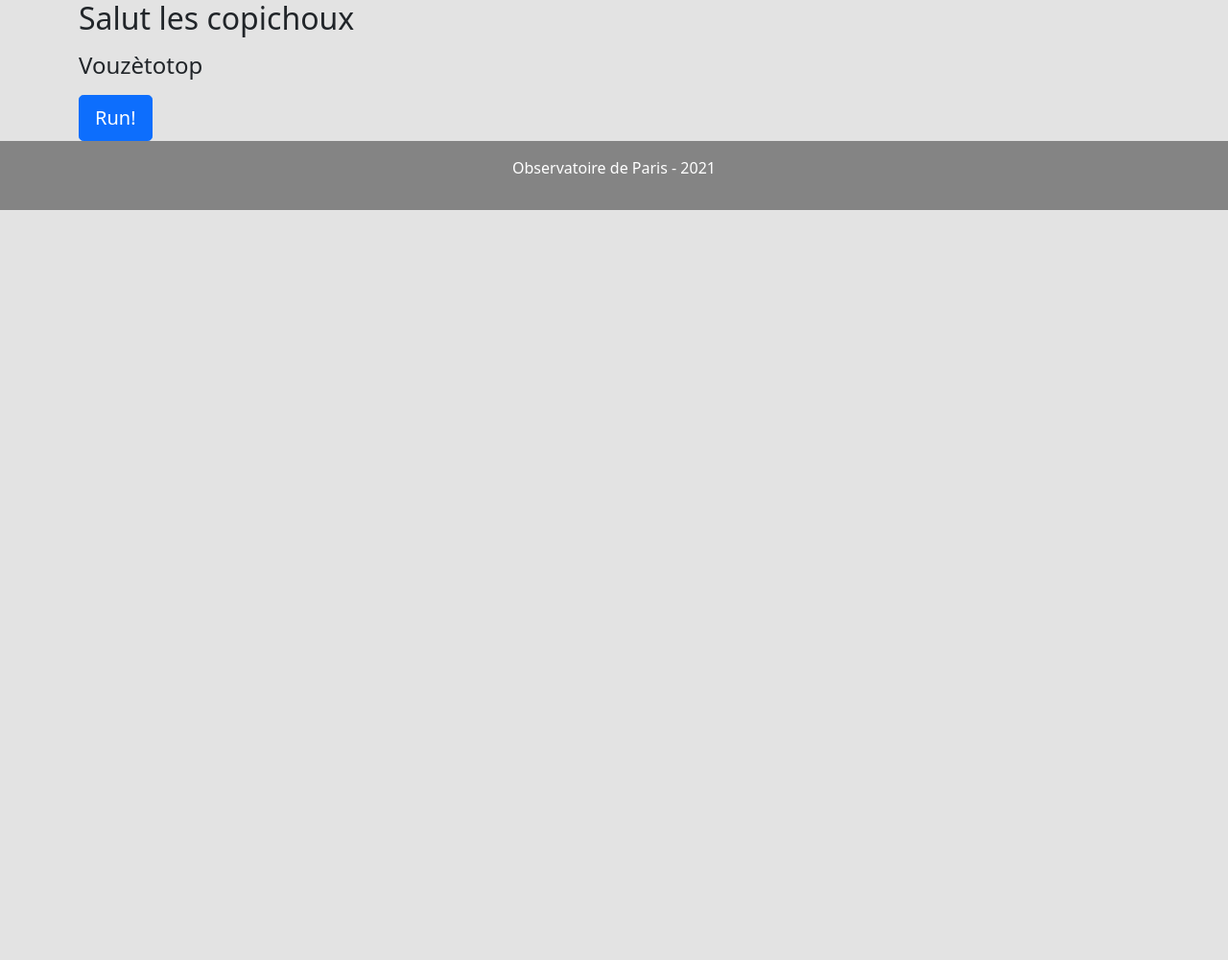
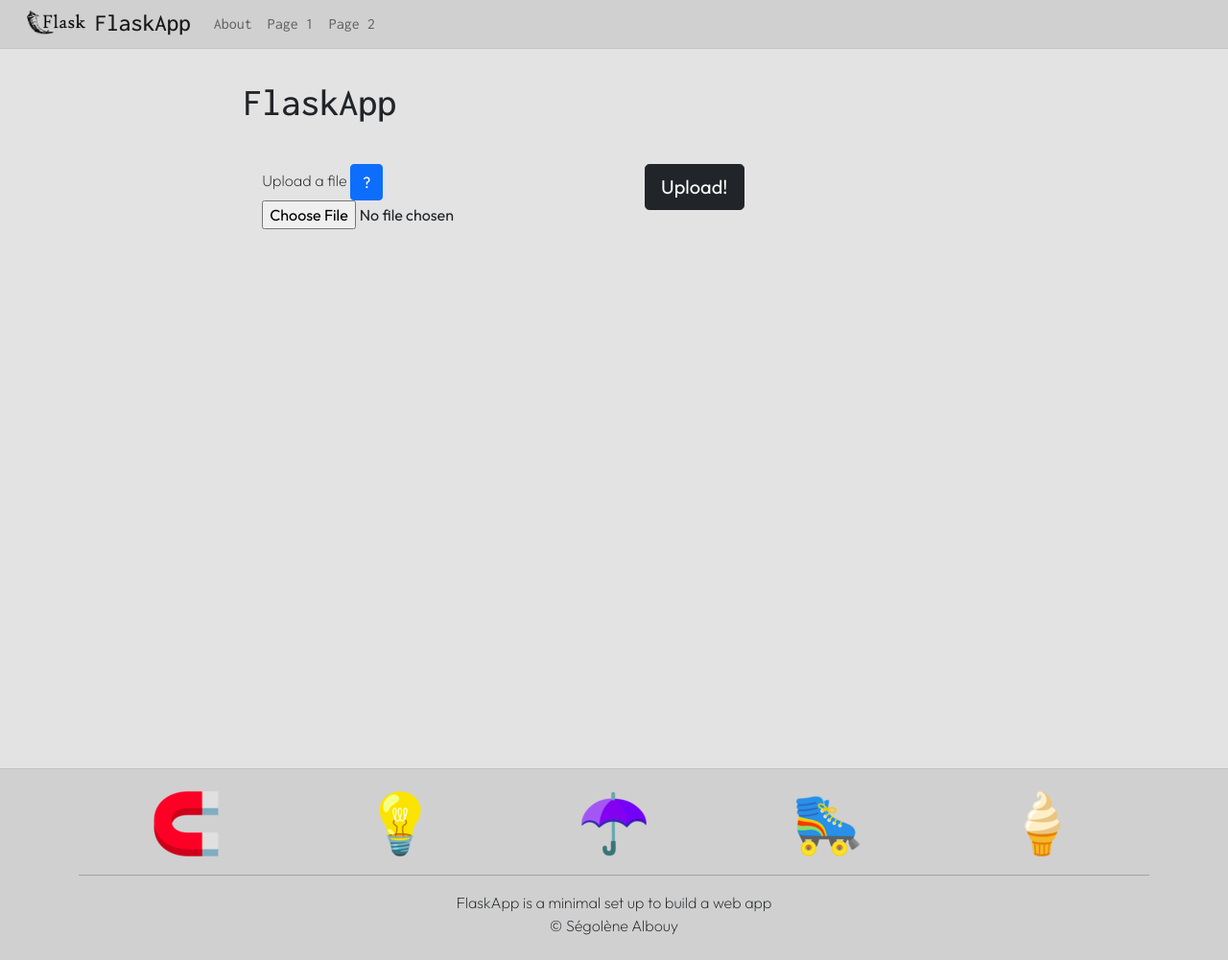
Before and after one commit to Segolene-Albouy/FlaskApp, a Flask app: page / in a window 1280 px wide. Shown: the whole page at 96% size. Before the commit the page ends 219 px from the top, so only its background shows below. Run offline with Flask 2, Linux system fonts and the light colour scheme; some libraries are stand-ins or nearby versions.

Commit message:
Restructure app, add pages, update requirements, etc.

```diff
--- a/app/routes/routes.py
+++ b/app/routes/routes.py
@@ -1,13 +1,25 @@
 from flask import render_template, request, flash, redirect, url_for, send_file
 from sqlalchemy import and_, or_, update
+from pathlib import Path
+from IPython.display import Image
+import json
 
 # from flask_login import current_user, login_user, logout_user, login_required
 from werkzeug.urls import url_parse
+from werkzeug.utils import secure_filename
 
 # from werkzeug import secure_filename
 from datetime import date
 
-from app.utils.const import TEMPLATE_DIR, STATIC_DIR, APP_NAME, CONFIG
+from app.utils.const import (
+    TEMPLATE_DIR,
+    STATIC_DIR,
+    APP_NAME,
+    UPLOAD_DIR,
+    OUTPUT_DIR,
+    CONFIG,
+)
+from app.utils.utils import empty_dir, check_extension
 
 from app.app import app, db
 
@@ -19,8 +31,34 @@ def global_jinja_variables():
 
 @app.route("/", methods=["GET", "POST"])
 def home():
+    # # # IMAGE UPLOAD
+    if request.method == "POST":
+        empty_dir(OUTPUT_DIR)
+
+        f = request.files["file"]  # request.files.get('image_name')
+        if f:
+            if check_extension(f.filename):
+                try:
+                    filename = secure_filename(f.filename)
+                    idx = 0
+                    filepath = Path(UPLOAD_DIR) / filename
+                    f.save(filepath)
+                    img = Image.open(filepath)
+
+                    # do something with image
+
+                    return redirect(url_for("prepare", id=idx))
+                except IOError as e:
+                    app.logger.exception(e)
+                    flash("Can't save and process file!", "error")
+                flash("Do not know what happened!", "error")
+            else:
+                flash("The file does not have the correct extension!", "error")
+        else:
+            flash("Error while importing the file!", "error")
+
+    return render_template("pages/index.html", title="Index")
     # person = Person.query.all()
-    return render_template("pages/index.html", title="Index")
 
 
 # @app.route("/post", methods=["POST"])
--- a/app/static/css/style.css
+++ b/app/static/css/style.css
@@ -1,7 +1,86 @@
+@import url('https://fonts.googleapis.com/css2?family=Inconsolata:wght@200;300;400;500;600;700;800;900&family=Outfit:wght@100;200;300;400;500&display=swap');
+
+:root {
+    --nav-grey: #d0d0d0;
+    --nav-grey-border: #c5c5c5;
+}
+
 html, body {
-  height: 100%;
+    height: 100%;
+    font-family: 'Outfit', sans-serif;
+    font-weight: 200;
+}
+
+h1, h2, h3, h4 {
+    font-family: 'Inconsolata', monospace;
 }
 
 body {
-  background-color: #e3e3e3;
+    background-color: #e3e3e3;
 }
+
+.vertical-align {
+    vertical-align: middle;
+    text-align: center;
+}
+img {
+    max-width: 100%;
+    vertical-align: middle;
+    display: inline-block;
+}
+
+table {
+    table-layout: fixed;
+    width: 100%;
+}
+
+/* FOOTER */
+.footer {
+    /*position: absolute;*/
+    /*bottom: 0;*/
+    width: 100%;
+    /* Set the fixed height of the footer here */
+    min-height: 200px;
+    background-color: #fafafa;
+    text-align: center;
+}
+
+.footer-grey {
+    border-top: solid 1px var(--nav-grey-border);
+    margin-bottom: -30px;
+    background-color: var(--nav-grey);
+}
+
+#logo-footer {
+    margin-top: 20px;
+}
+
+.footer img {
+    max-height: 75px;
+}
+
+/* NAVBAR */
+.navbar, #navbar {
+    font-family: 'Inconsolata', monospace;
+    font-size: 16px;
+    font-weight: 400;
+    padding: 1px 25px;
+}
+
+.nav-grey {
+    background-color: var(--nav-grey);
+}
+
+.navbar-grey {
+    border-bottom: solid 1px var(--nav-grey-border) !important;
+}
+
+#app-title {
+    color: #181818;
+    font-size: 25px;
+    font-weight: 500;
+}
+
+.padded {
+    padding: 2em;
+}
--- a/app/templates/includes/footer.html
+++ b/app/templates/includes/footer.html
@@ -1,5 +1,41 @@
-<footer class="blog-footer" style="background-color: #848484">
-    <div class="container" style="padding: 1em; text-align: center">
-        <p style="color: #ffffff">Observatoire de Paris - 2021</p>
-    </div>
-</footer>
+<div class="col-sm-12">
+    <footer class="footer footer-grey {# fixed-bottom #}">
+        <div class="container hasTable">
+            <table id="logo-footer">
+                <tr>
+                    <td class="vertical-align">
+                        <a href="#">
+                            <img src="{{url_for('static', filename='img/magnet.png')}}" alt="Magnet icon">
+                        </a>
+                    </td>
+                    <td class="vertical-align">
+                        <a href="#">
+                            <img src="{{url_for('static', filename='img/light.png')}}" alt="Light icon">
+                        </a>
+                    </td>
+                    <td class="vertical-align">
+                        <a href="#">
+                            <img src="{{url_for('static', filename='img/umbrella.png')}}" alt="Umbrella icon" style="max-width: 100%;">
+                        </a>
+                    </td>
+                    <td class="vertical-align">
+                        <a href="#">
+                            <img src="{{url_for('static', filename='img/roller.png')}}" alt="Roller skate icon">
+                        </a>
+                    </td>
+                    <td class="vertical-align">
+                        <a href="#">
+                            <img src="{{url_for('static', filename='img/icecream.png')}}" alt="Ice cream icon">
+                        </a>
+                    </td>
+                </tr>
+            </table>
+            <hr/>
+        </div>
+        <p style="padding-bottom: 20px;">
+            FlaskApp is a minimal set up to build a web app
+            <br>
+            © Ségolène Albouy
+        </p>
+    </footer>
+</div>
--- /dev/null
+++ b/app/templates/includes/navbar.html
@@ -0,0 +1,22 @@
+<nav class="navbar nav-grey navbar-grey navbar-expand-lg navbar-light">
+    <a class="navbar-brand" href="">
+        <img src="{{ url_for('static', filename="img/logo.png") }}" alt="Logo" style="height: 25px" class="d-inline-block align-text-bottom">
+        <span id="app-title">FlaskApp</span>
+    </a>
+    <button class="navbar-toggler" type="button" data-bs-toggle="collapse" data-bs-target="#navbarNav" aria-controls="navbarNav" aria-expanded="false" aria-label="Toggle navigation">
+        <span class="navbar-toggler-icon"></span>
+    </button>
+    <div class="collapse navbar-collapse" id="navbarNav">
+        <ul class="navbar-nav">
+            <li class="nav-item">
+                <a class="nav-link" href="#">About</a>
+            </li>
+            <li class="nav-item">
+                <a class="nav-link" href="#">Page 1</a>
+            </li>
+            <li class="nav-item">
+                <a class="nav-link" href="#">Page 2</a>
+            </li>
+        </ul>
+    </div>
+</nav>
--- a/app/templates/includes/script.html
+++ b/app/templates/includes/script.html
@@ -1,21 +1,9 @@
-<script src="{{ url_for('static', filename='js/main.js') }}" type="text/javascript"></script>
 <script src="https://cdnjs.cloudflare.com/ajax/libs/jquery/3.6.0/jquery.min.js"
         integrity="sha512-894YE6QWD5I59HgZOGReFYm4dnWc1Qt5NtvYSaNcOP+u1T9qYdvdihz0PPSiiqn/+/3e7Jo4EaG7TubfWGUrMQ=="
         crossorigin="anonymous" referrerpolicy="no-referrer"></script>
 <script src="https://cdnjs.cloudflare.com/ajax/libs/popper.js/1.12.9/umd/popper.min.js" type="text/javascript"></script>
+
+<script src="{{ url_for('static', filename='js/main.js') }}" type="text/javascript"></script>
 <script type="text/javascript">
-    function preview_image(event) {
-        let div = document.createElement("div");
-        div.appendChild(document.createTextNode("Ready to run!"));
-        document.body.appendChild(div);
-        let reader = new FileReader();
-        reader.onload = function(){
-            let output = document.getElementById('output-image')
-            output.src = reader.result;
-        }
-        reader.readAsDataURL(event.target.files[0]);
-    }
+    // Main functions and variables
 </script>
-<script>
-    const outputs = '{{ url_for('static', filename="outputs") }}';
-</script>
--- a/app/templates/includes/style.html
+++ b/app/templates/includes/style.html
@@ -1,65 +1,8 @@
 <!-- Bootstrap CSS -->
-<link href="https://cdn.jsdelivr.net/npm/bootstrap@5.0.1/dist/css/bootstrap.min.css" rel="stylesheet"
-      integrity="sha384-+0n0xVW2eSR5OomGNYDnhzAbDsOXxcvSN1TPprVMTNDbiYZCxYbOOl7+AMvyTG2x" crossorigin="anonymous">
+<link href="https://cdn.jsdelivr.net/npm/bootstrap@5.1.3/dist/css/bootstrap.min.css" rel="stylesheet" integrity="sha384-1BmE4kWBq78iYhFldvKuhfTAU6auU8tT94WrHftjDbrCEXSU1oBoqyl2QvZ6jIW3" crossorigin="anonymous">
+<script src="https://cdn.jsdelivr.net/npm/@popperjs/core@2.10.2/dist/umd/popper.min.js" integrity="sha384-7+zCNj/IqJ95wo16oMtfsKbZ9ccEh31eOz1HGyDuCQ6wgnyJNSYdrPa03rtR1zdB" crossorigin="anonymous"></script>
+<script src="https://cdn.jsdelivr.net/npm/bootstrap@5.1.3/dist/js/bootstrap.min.js" integrity="sha384-QJHtvGhmr9XOIpI6YVutG+2QOK9T+ZnN4kzFN1RtK3zEFEIsxhlmWl5/YESvpZ13" crossorigin="anonymous"></script>
 
-<style>
-    .bd-placeholder-img {
-        font-size: 1.125rem;
-        text-anchor: middle;
-    }
+<link rel="stylesheet" href="https://cdn.jsdelivr.net/npm/bootstrap-icons@1.7.2/font/bootstrap-icons.css">
 
-    @media (min-width: 768px) {
-        .bd-placeholder-img-lg {
-            font-size: 3.5rem;
-        }
-    }
-    #table {
-        overflow: auto;
-        max-height: 800px;
-    }
-
-    #table table {
-        table-layout:fixed;
-        min-width:100%;
-    }
-    td.cell {
-        min-width: 35px;
-    }
-    img.cell-img {
-        max-width: 100%;
-        max-height: 30px;
-    }
-    input {
-        width: 100%;
-    }
-    input:focus {
-        border-color: blue;
-        border-width: 4px;
-        border-radius: 3px;
-    }
-    .validated {
-        background-color: #caf7d0;
-    }
-    .corrected {
-        background-color: #ffee98;
-    }
-    #scan {
-        width: 100%;
-        height: 100%;
-        background-repeat: no-repeat;
-        background-size: contain;
-        {# position: absolute; #}
-    }
-    #scan .dim {
-        opacity: 0.3;
-        height: 100%;
-        width: 100%;
-    }
-
-    #scan div.highlighted-cell {
-        height: 50px;
-        width: 50px;
-        opacity: 1;
-    }
-</style>
 <link rel="stylesheet" href="{{ url_for('static', filename='css/style.css')}}">
--- a/app/templates/layout/layout.html
+++ b/app/templates/layout/layout.html
@@ -3,17 +3,26 @@
 	<head>
 	    <meta charset="utf-8">
 	    <meta name="viewport" content="width=device-width, initial-scale=1, shrink-to-fit=no">
+        <link  id="favicon" rel="icon" type="image/png" href="{{ url_for('static', filename="img/favicon.png") }}"/>
+
         {% include "includes/style.html" %}
 		<title>{{ title }} | {{ app_title }}</title>
 	</head>
-	<body>
-        <div class="container">
+    <body style="overflow-x: hidden;">
+        {% include 'includes/navbar.html' %}
+        <div class="container-fluid">
             <div class="row">
-                {% block content %}{% endblock %}
+                <div class="container" style="min-height: 750px;">
+                    <div id="content" class="col-md-8 offset-md-2">
+                        {% block content %}
+                        {% endblock %}
+                    </div>
+                </div>
             </div>
         </div>
         {% include "includes/footer.html" %}
-	</body>
+    </body>
+
     {% include "includes/script.html" %}
     {% block js %}{% endblock %}
 </html>
--- a/app/templates/pages/index.html
+++ b/app/templates/pages/index.html
@@ -1,8 +1,21 @@
 {% extends "layout/layout.html" %}
 {% block content %}
-	<div>
-		<h1 class="h2 mb-3 font-weight-normal">Salut les copichoux</h1>
-		<h2 class="h4 mb-3 font-weight-normal">Vouzètotop</h2>
-		<button class="btn btn-lg btn-primary btn-block" type="submit">Run!</button>
-	</div>
+	<form method="post" enctype="multipart/form-data" id="file-form">
+        <div class="row padded">
+            <h1>FlaskApp</h1>
+            <div class="col-md-6 padded">
+                <label for="input-file">
+                    Upload a file
+                    <button type="button" class="btn btn-primary" data-container="body" data-toggle="popover" data-placement="top"
+                            data-content="Accepted extensions: .jpg, .pdf, .tiff">
+                        ?
+                    </button>
+                    <input id="input-file" type="file" name="file" required />
+                </label>
+            </div>
+            <div class="col-md-6 padded">
+                <button class="btn btn-lg btn-dark" type="submit">Upload!</button>
+            </div>
+        </div>
+    </form>
 {% endblock %}
--- a/app/utils/const.py
+++ b/app/utils/const.py
@@ -13,6 +13,8 @@ UPLOAD_DIR = STATIC_DIR / "uploads/"
 OUTPUT_DIR = STATIC_DIR / "outputs/"
 
 APP_NAME = "FlaskApp"
+
+VALID_EXTENSIONS = ["jpeg", "JPEG", "jpg", "JPG", "pdf", "tiff"]
 
 db = (
     os.environ.get("DATABASE_URL")
```
Also changed, not shown: app/utils/utils.py (+70 -3 lines), requirements.txt (+40 -7 lines), app/static/img/favicon.png (added), app/static/img/icecream.png (added), app/static/img/light.png (added), app/static/img/logo.png (added), app/static/img/magnet.png (added), app/static/img/roller.png (added), app/static/img/umbrella.png (added), database.db.
